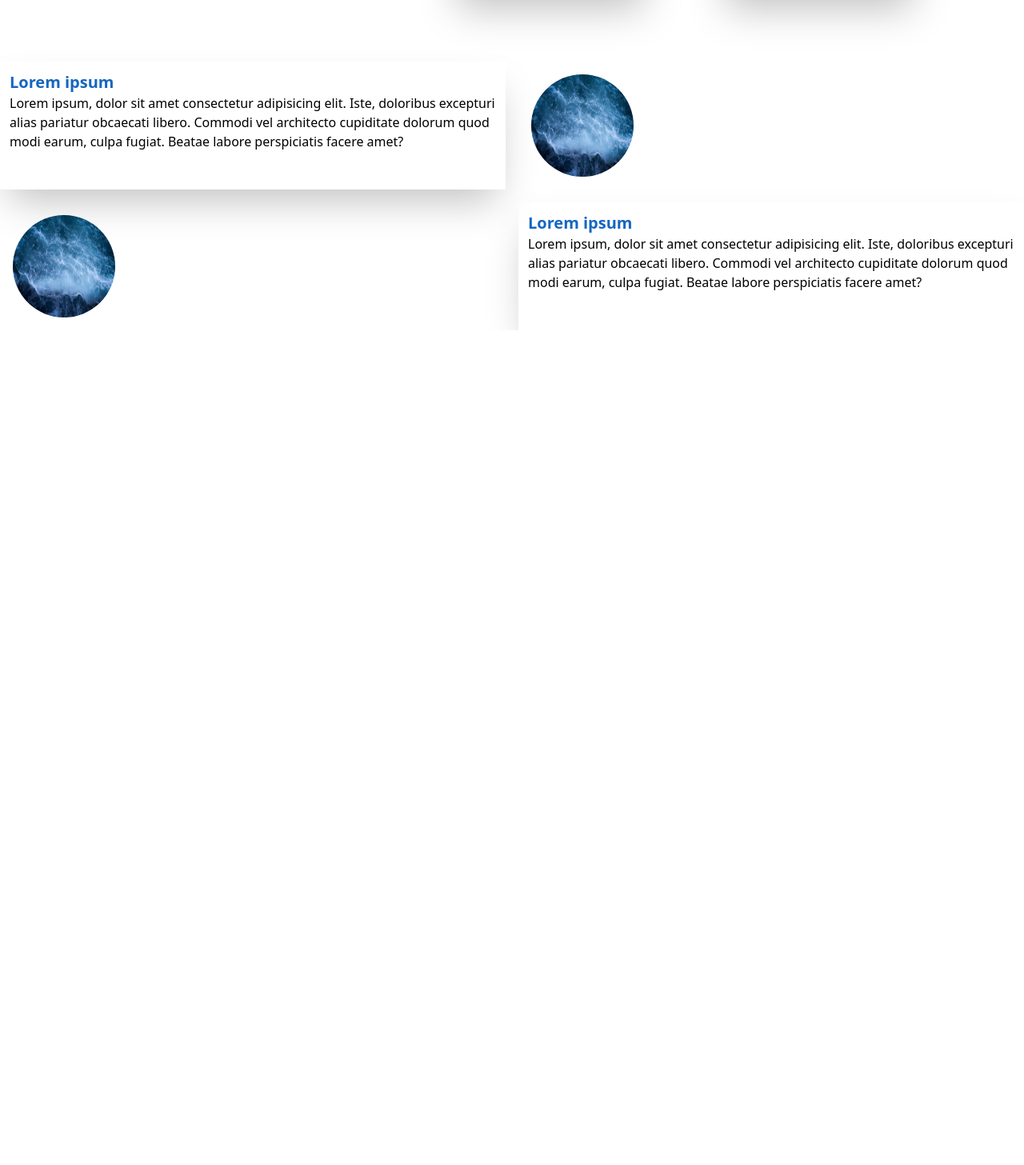
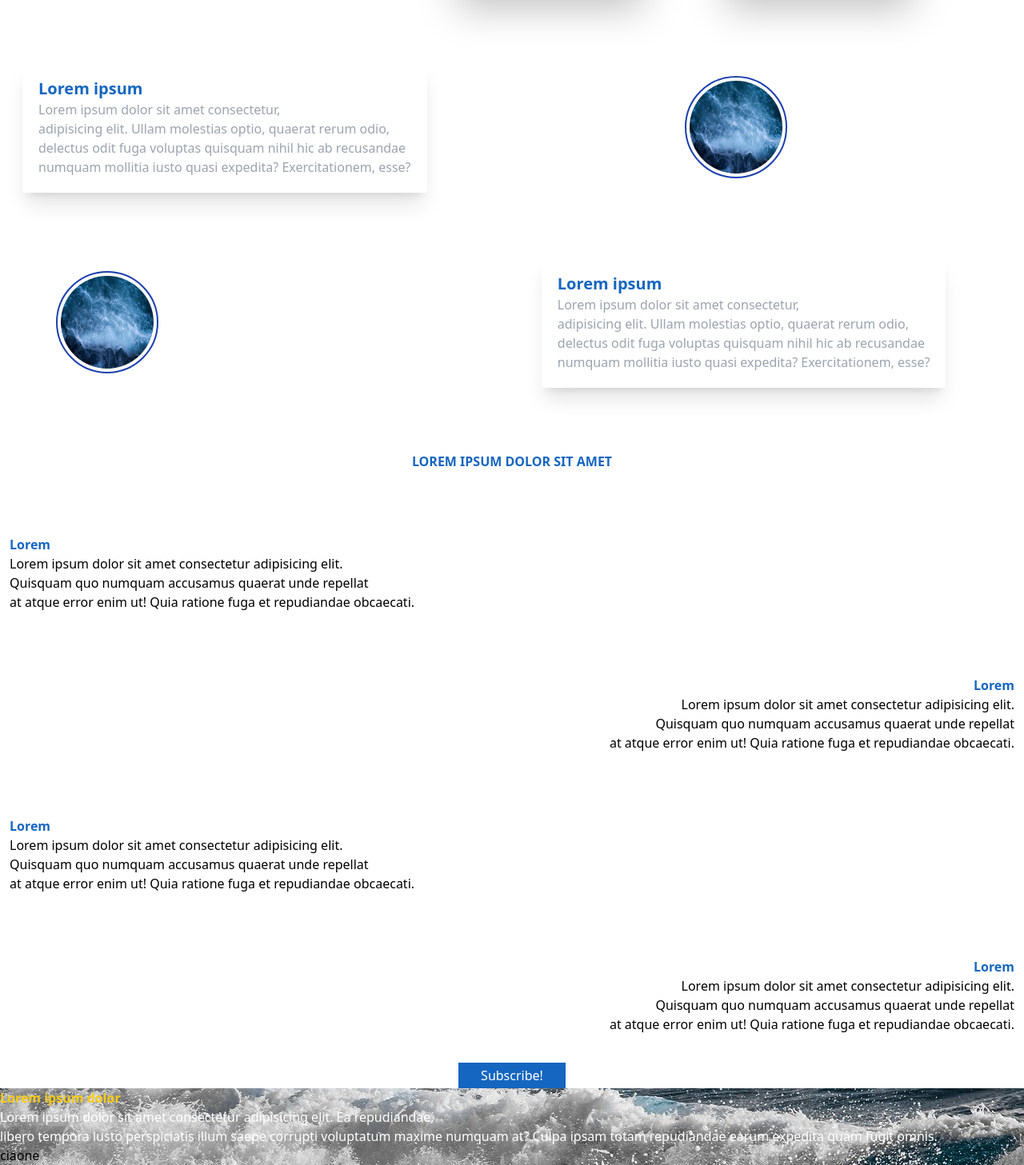
Before and after one commit to Rocco-Carella/ProjectBlue, a website: page index.html in a window 1280 px wide. Shown: the part 2187-3644 px from the top of the page at 80% size. Before the commit the page ends 2600 px from the top, so only its background shows below. Drawn offline with Linux system fonts and the light colour scheme.

Commit message:
end main

```diff
--- a/index.html
+++ b/index.html
@@ -147,26 +147,60 @@
     </div>
   </section>
   <!-- fifth section -->
-  <section class="mt-96">
-    <div class="container  ">
-      <div class="grid grid-cols-2 gap-4">
-        <div class="shadow-2xl p-3 flex flex-col">
-          <h2 class="text-primary font-bold text-xl">Lorem ipsum</h2>
-          <p>Lorem ipsum, dolor sit amet consectetur adipisicing elit. Iste, doloribus excepturi alias pariatur obcaecati libero. Commodi vel architecto cupiditate dolorum quod modi earum, culpa fugiat. Beatae labore perspiciatis facere amet?</p>
-        </div>
-        <div class="p-4"><img src="./img/header.jpg" alt="" class="rounded-full h-32 w-32"></div>
-        <div class="p-4"><img src="./img/header.jpg" alt="" class="rounded-full h-32 w-32"></div>
-        <div class="shadow-2xl p-3 flex flex-col">
-          <h2 class="text-primary font-bold text-xl">Lorem ipsum</h2>
-          <p>Lorem ipsum, dolor sit amet consectetur adipisicing elit. Iste, doloribus excepturi alias pariatur obcaecati libero. Commodi vel architecto cupiditate dolorum quod modi earum, culpa fugiat. Beatae labore perspiciatis facere amet?</p>
-        </div>
-      </div>
+  <section class="flex grid-cols-2 grid-flow-row gap-4 justify-between mt-96">
+    <div class="shadow-xl mx-7 p-5 ">
+      <h2 class="text-primary font-bold text-xl">Lorem ipsum</h2>
+      <p class="text-gray-400">Lorem ipsum dolor sit amet consectetur,<br> adipisicing elit. Ullam molestias optio, quaerat rerum odio,<br> delectus odit fuga voluptas quisquam nihil hic ab recusandae <br> numquam mollitia iusto quasi expedita? Exercitationem, esse?</p>
+    </div>
+    <div class=" grid grid-cols-3 items-center text-center gap-5 ">
+     <img src="./img/header.jpg" alt="" class="rounded-full h-32 w-32 border-solid border-2 border-blue-800 p-1">
     </div>
   </section>
-
+  <section class="flex grid-cols-2 grid-flow-row gap-4 justify-around mt-20">
+    <div class=" grid grid-cols-3 items-center text-center gap-5 ">
+     <img src="./img/header.jpg" alt="" class="rounded-full h-32 w-32 border-solid border-2 border-blue-800 p-1">
+    </div>
+    <div class="shadow-xl mx-7 p-5 ">
+      <h2 class="text-primary font-bold text-xl">Lorem ipsum</h2>
+      <p class="text-gray-400">Lorem ipsum dolor sit amet consectetur,<br> adipisicing elit. Ullam molestias optio, quaerat rerum odio,<br> delectus odit fuga voluptas quisquam nihil hic ab recusandae <br> numquam mollitia iusto quasi expedita? Exercitationem, esse?</p>
+    </div>
+  </section>
+  <!-- timeline -->
+  <section>
+    <h4 class="uppercase font-bold text-primary text-center mt-20">Lorem ipsum dolor sit amet</h4>
+    <div class="mx-3 mt-20">
+      <h4 class="font-bold text-primary">Lorem</h4 >
+      <sapn class="">Lorem ipsum dolor sit amet consectetur adipisicing elit. <br> Quisquam quo numquam accusamus quaerat unde repellat <br> at atque error enim ut! Quia ratione fuga et repudiandae obcaecati.</span>
+    </div>
+    <div class="text-end mx-3 mt-20">
+      <h4 class="font-bold text-primary">Lorem</h4 >
+        <span>Lorem ipsum dolor sit amet consectetur adipisicing elit. <br> Quisquam quo numquam accusamus quaerat unde repellat <br> at atque error enim ut! Quia ratione fuga et repudiandae obcaecati.</span>
+    </div>
+    <div class="mx-3 mt-20">
+      <h4 class="font-bold text-primary">Lorem</h4 >
+      <sapn>Lorem ipsum dolor sit amet consectetur adipisicing elit. <br> Quisquam quo numquam accusamus quaerat unde repellat <br> at atque error enim ut! Quia ratione fuga et repudiandae obcaecati.</span>
+    </div>
+    <div class="text-end mx-3 mt-20">
+      <h4 class="font-bold text-primary">Lorem</h4 >
+        <span>Lorem ipsum dolor sit amet consectetur adipisicing elit. <br> Quisquam quo numquam accusamus quaerat unde repellat <br> at atque error enim ut! Quia ratione fuga et repudiandae obcaecati.</span>
+    </div>
+  </section>
+  <div class="flex justify-center">
+    <button class="px-7 py-1 bg-primary text-white text-center mt-9">Subscribe!</button>
+  </div>
 </main>
 
+<!-- footer -->
+<footer class="bg-bgFooter ">
+  <div class="grid">
+    <h6 class="text-yellow-400 font-bold">Lorem ipsum dolor</h6>
+    <p class="text-white">Lorem ipsum dolor sit amet consectetur adipisicing elit. Ea repudiandae,<br> libero tempora iusto perspiciatis illum saepe corrupti voluptatum maxime numquam at? Culpa ipsam totam repudiandae earum expedita quam fugit omnis.</p>
+    <div>
+      ciaone
+    </div>
+  </div>
 
+</footer>
 
 
 
```
Also changed, not shown: src/output.css.
